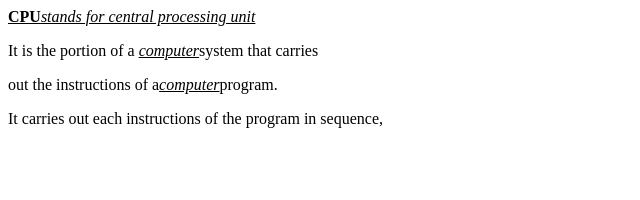
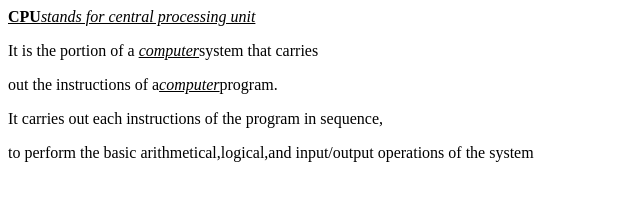
Before and after one commit to iamneo-production/afdfbfbddbbdadaeccdfffebaeceaec, a website: page public/index.html in a window 1280 px wide. Shown: the whole page, without its empty margins (0-640 px from the left). Drawn offline with Linux system fonts and the light colour scheme.

Commit message:
Backup Commit

```diff
--- a/public/index.html
+++ b/public/index.html
@@ -1,8 +1,10 @@
 <html>
+<body>
     <title>sample output</title>
     <p><u><b>CPU</b><i>stands for central processing unit</i></u></p>
     <p>It is the portion of a <u><i>computer</i></u>system that carries</p>
     <p>out the instructions of a<u><i>computer</i></u>program.</p>
     <p>It carries out each instructions of the program in sequence,</p>
-    <p></p>
+    <p>to perform the basic arithmetical,logical,and input/output operations of the system</p>
+</body>
 </html>
```
